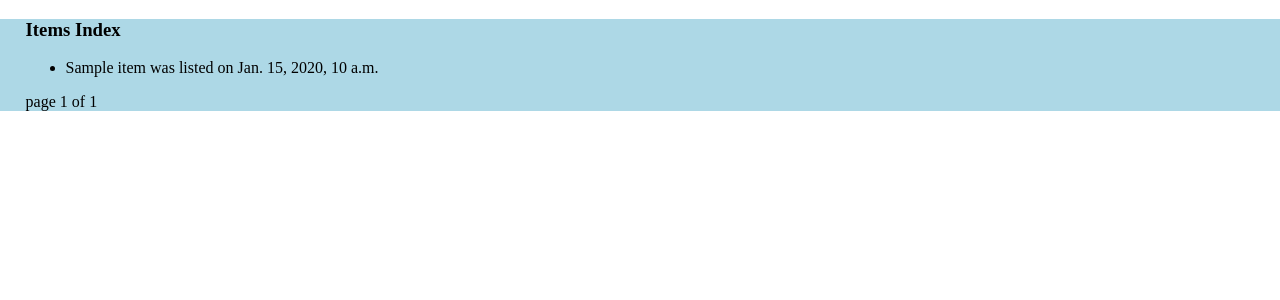
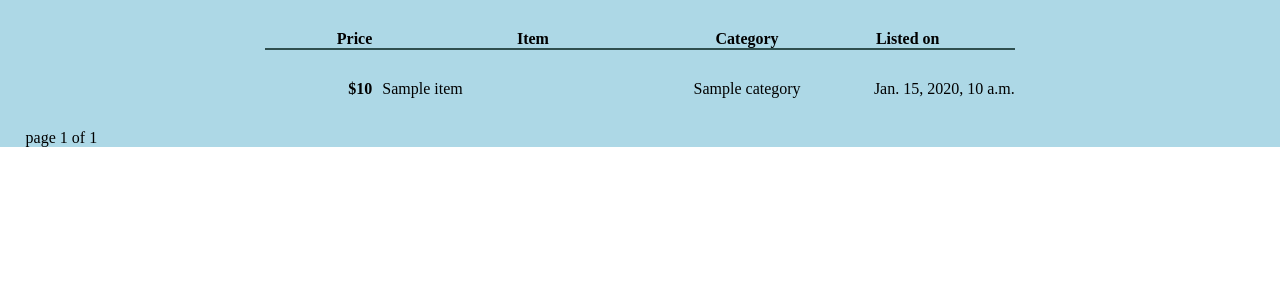
Before and after one commit to dmichaux/market, a Django app: template marketapp/templates/items/index.html in a window 1280 px wide. Shown: the part 171-471 px from the top of the page. Run offline with Django 3.2, Linux system fonts and the light colour scheme; the template is opened without the code that fills it: most values are stand-ins (such as "Sample title", 1, 10 or a date in 2020).

Commit message:
Add basic styles

```diff
--- a/marketapp/static/marketapp/styles/index.css
+++ b/marketapp/static/marketapp/styles/index.css
@@ -1,3 +1,53 @@
 /* === Main === */
 
-/* main {} */
+main {
+    display: grid;
+    grid-template-rows: 1fr auto;
+}
+
+.items-list {
+    margin-top: 0;
+    padding: 0;
+    place-self: center;
+    list-style: none;
+}
+
+.list-head, .listed-item {
+    display: grid;
+    grid-template-columns: 1fr 3fr 1fr 2fr;
+    margin-bottom: 15px;
+}
+
+.list-head {
+    margin: 30px 0;
+    border-bottom: 2px solid darkslategray;
+}
+
+.list-heading {
+    margin: 0;
+    place-self: center;
+}
+
+.list-heading-price {
+    place-self: center end;
+}
+
+.item-price {
+    place-self: center end;
+    font-weight: bold;
+}
+
+.item-name {
+    place-self: center start;
+    padding-left: 10px;
+}
+
+.item-category {
+    place-self: center;
+}
+
+.item-list-date {
+    place-self: center end;
+}
+
+/* === Pagination === */
--- a/marketapp/templates/items/index.html
+++ b/marketapp/templates/items/index.html
@@ -8,12 +8,19 @@
 {% endblock head_css %}
 
 {% block content %}
-    <h3>Items Index</h3>
-
-    <ul>
+    <ul class='items-list'>
+        <li class='list-head'>
+            <h4 class='list-heading list-heading-price'>Price</h4>
+            <h4 class='list-heading'>Item</h4>
+            <h4 class='list-heading'>Category</h4>
+            <h4 class='list-heading'>Listed on</h4>
+        </li>
         {% for item in items %}
-            <li>
-                {{ item.name }} was listed on {{ item.list_date }}</br>
+            <li class='listed-item'>
+                <span class='item-price'>${{item.price}}</span>
+                <span class='item-name'>{{item.name}}</span>
+                <span class='item-category'>{{item.category.name}}</span>
+                <span class='item-list-date'>{{item.list_date}}</span>
             </li>
         {% endfor %}
     </ul>
```
